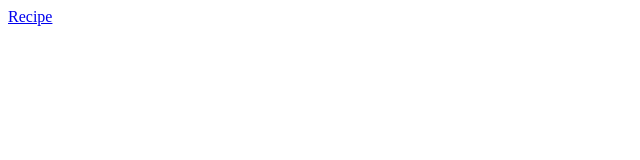
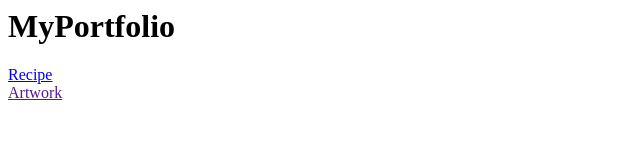
Before and after one commit to funkycba/Portfolio-Final-, a plain HTML site: page index.html in a window 1280 px wide. Shown: the whole page, without its empty margins (0-640 px from the left). Drawn offline with Linux system fonts and the light colour scheme.

Commit message:
Update index.html

```diff
--- a/index.html
+++ b/index.html
@@ -8,8 +8,15 @@
     </head>
 
   <body>
-    <section>
+    <header class=title>
+    <h1>MyPortfolio</h1>
+    <header/>
+    <section class='baking'>
       <a href="https://therecipecritic.com/cookies-and-cream-ice-cream-cake/"> Recipe</a>
     </section>
+    <section class='sketches'>
+      <a href=>Artwork</a>
+    </section>
+    <section >
   </body>
   <footer>
```
